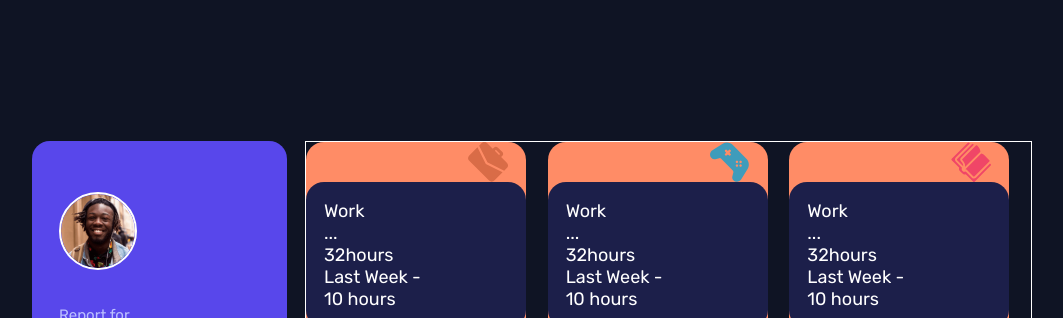
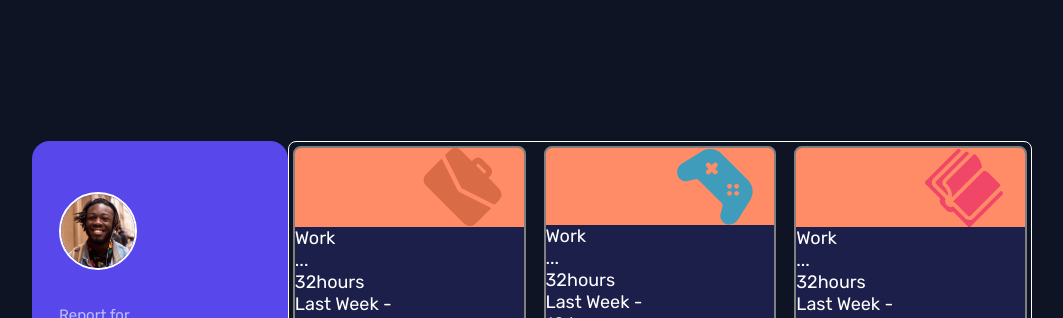
Before and after one commit to ismailhasir/Time-Tracking-Dashboard, a plain HTML site: page index.html in a window 1280 px wide. Shown: the top 318 px of the page, without its empty margins (108-1171 px from the left). Drawn offline with Linux system fonts and the light colour scheme.

Commit message:
checkpoint

```diff
--- a/styles.scss
+++ b/styles.scss
@@ -98,37 +98,36 @@ body {
   }
 
   .time-trackers-container {
-    width: 100%;
     display: grid;
-    grid-template-columns: 1fr 1fr 1fr;
-    grid-template-rows: 1fr 1fr;
-    margin-left: 1rem;
+    grid-template-columns: repeat(3, 1fr);
+    gap: 1rem;
+    border-radius: 8px;
+    padding: 4px;
+    color: white;
     border: 1px solid white;
+    width: 1000px;
+
     .tracker-item-container {
-      max-width: 220px;
-      max-height: 220px;
-      margin-bottom: 1rem;
-      border-radius: 1rem;
       background-color: var(--Light-Red);
+      border: 2px solid gray;
+      border-radius: 8px;
 
       .tracker-image-container {
         display: flex;
         justify-content: end;
-        padding-right: 1rem;
-        border-radius: 1rem 1rem 0 0;
+        padding-right: 1.2rem;
+        flex: 1;
 
         .tracker-image {
-          height: 40px;
-          width: 40px;
-          object-fit: contain;
+          // height: 40px;
+          // width: 40px;
+          // object-fit: contain;
         }
       }
 
       .tracker-info-container {
-        padding: 1rem;
-        border-radius: 1rem;
+        flex: 4;
         background-color: var(--Dark-Blue);
-        color: white;
       }
     }
   }
```
Also changed, not shown: styles.css, 1 other file.
